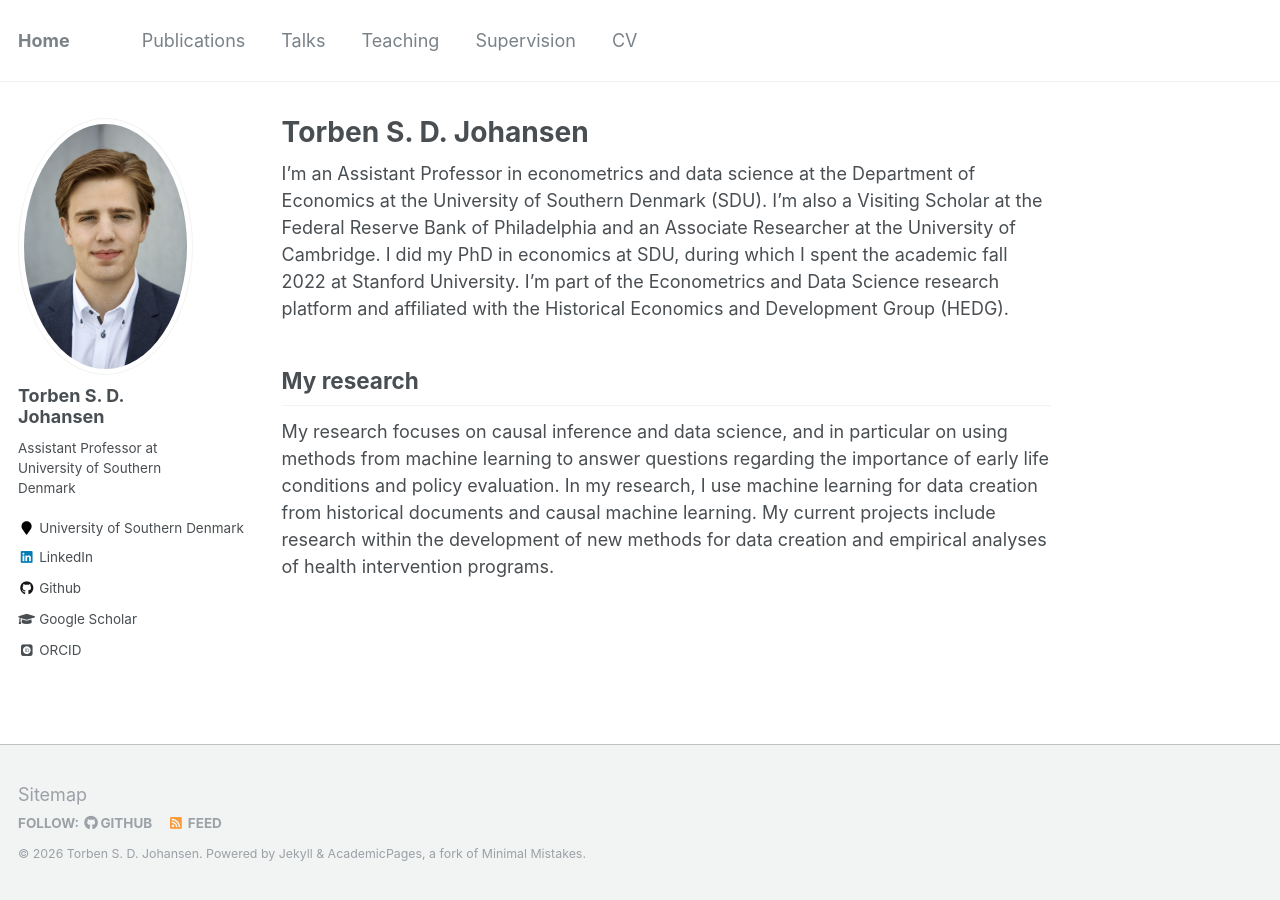
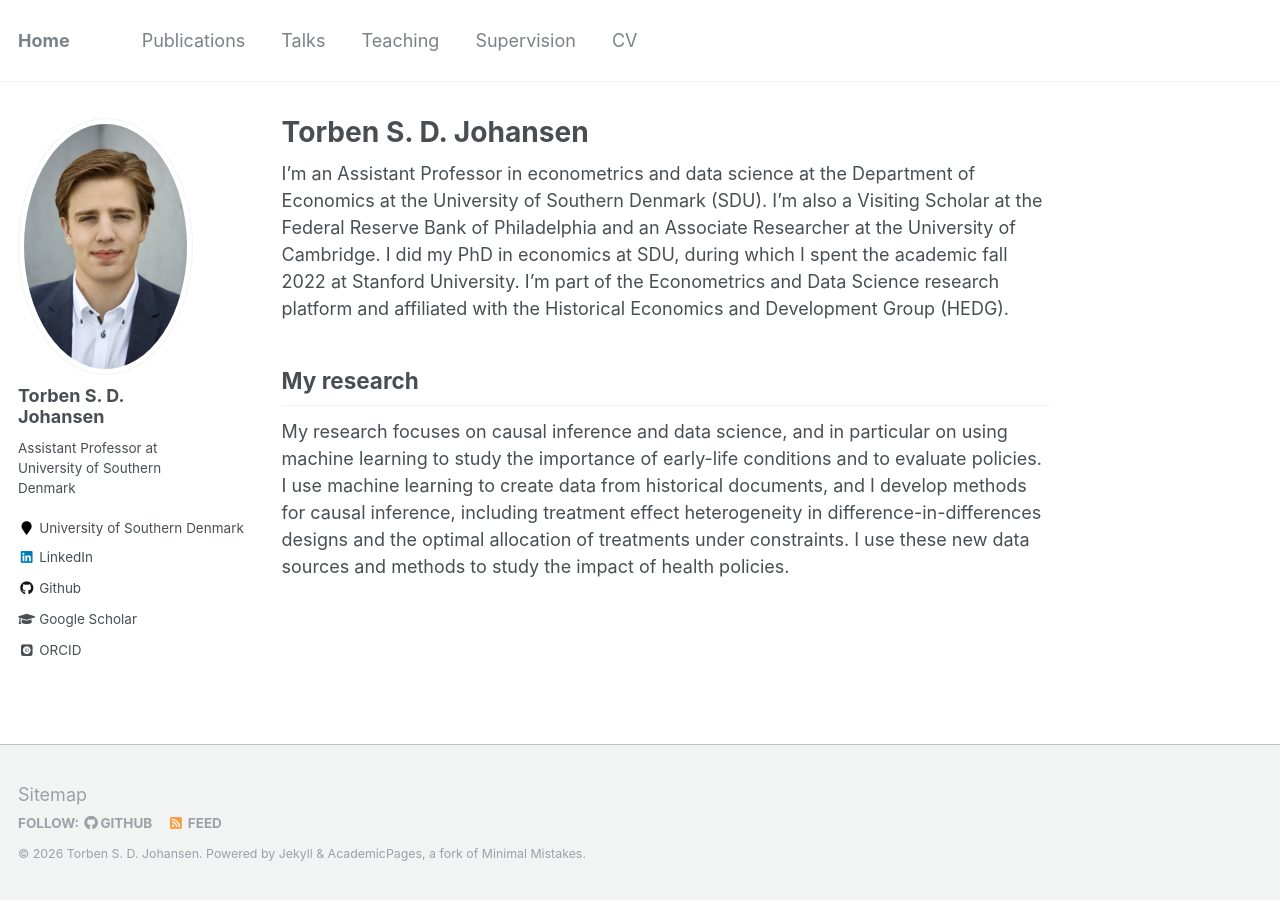
Before and after one commit to TorbenSDJohansen/TorbenSDJohansen.github.io, a Jekyll site: the page built from _pages/about.md, in a window 1280 px wide. Built offline with Jekyll 4.4.1, drawn with Linux system fonts in a browser that asks for light colours; some web fonts are replaced.

Commit message:
improve bio

```diff
--- a/_config.yml
+++ b/_config.yml
@@ -73,7 +73,7 @@ social:
 
 # Analytics
 analytics:
-  provider               :  "google-universal" # false (default), "google", "google-universal", "custom"
+  provider               : false # false (default), "google", "google-universal", "custom"
   google:
     tracking_id          :
 
--- a/_includes/head/custom.html
+++ b/_includes/head/custom.html
@@ -2,26 +2,6 @@
 
 <!-- start custom head snippets -->
 
-<link rel="apple-touch-icon" sizes="57x57" href="{{ base_path }}/images/apple-touch-icon-57x57.png?v=M44lzPylqQ">
-<link rel="apple-touch-icon" sizes="60x60" href="{{ base_path }}/images/apple-touch-icon-60x60.png?v=M44lzPylqQ">
-<link rel="apple-touch-icon" sizes="72x72" href="{{ base_path }}/images/apple-touch-icon-72x72.png?v=M44lzPylqQ">
-<link rel="apple-touch-icon" sizes="76x76" href="{{ base_path }}/images/apple-touch-icon-76x76.png?v=M44lzPylqQ">
-<link rel="apple-touch-icon" sizes="114x114" href="{{ base_path }}/images/apple-touch-icon-114x114.png?v=M44lzPylqQ">
-<link rel="apple-touch-icon" sizes="120x120" href="{{ base_path }}/images/apple-touch-icon-120x120.png?v=M44lzPylqQ">
-<link rel="apple-touch-icon" sizes="144x144" href="{{ base_path }}/images/apple-touch-icon-144x144.png?v=M44lzPylqQ">
-<link rel="apple-touch-icon" sizes="152x152" href="{{ base_path }}/images/apple-touch-icon-152x152.png?v=M44lzPylqQ">
-<link rel="apple-touch-icon" sizes="180x180" href="{{ base_path }}/images/apple-touch-icon-180x180.png?v=M44lzPylqQ">
-<link rel="icon" type="image/png" href="{{ base_path }}/images/favicon-32x32.png?v=M44lzPylqQ" sizes="32x32">
-<link rel="icon" type="image/png" href="{{ base_path }}/images/android-chrome-192x192.png?v=M44lzPylqQ" sizes="192x192">
-<link rel="icon" type="image/png" href="{{ base_path }}/images/favicon-96x96.png?v=M44lzPylqQ" sizes="96x96">
-<link rel="icon" type="image/png" href="{{ base_path }}/images/favicon-16x16.png?v=M44lzPylqQ" sizes="16x16">
-<link rel="manifest" href="{{ base_path }}/images/manifest.json?v=M44lzPylqQ">
-<link rel="mask-icon" href="{{ base_path }}/images/safari-pinned-tab.svg?v=M44lzPylqQ" color="#000000">
-<link rel="shortcut icon" href="/images/favicon.ico?v=M44lzPylqQ">
-<meta name="msapplication-TileColor" content="#000000">
-<meta name="msapplication-TileImage" content="{{ base_path }}/images/mstile-144x144.png?v=M44lzPylqQ">
-<meta name="msapplication-config" content="{{ base_path }}/images/browserconfig.xml?v=M44lzPylqQ">
-<meta name="theme-color" content="#ffffff">
 <link rel="stylesheet" href="{{ base_path }}/assets/css/academicons.css"/>
 
 <script type="text/x-mathjax-config"> MathJax.Hub.Config({ TeX: { equationNumbers: { autoNumber: "all" } } }); </script>
--- a/_layouts/talk.html
+++ b/_layouts/talk.html
@@ -35,7 +35,7 @@ layout: default
         {% elsif page.date %}
           <p class="page__date"><strong><i class="fa fa-fw fa-calendar" aria-hidden="true"></i>Date:</strong> <time datetime="{{ page.date | date_to_xmlschema }}">{{ page.date | date: "%B %d, %Y" }}</time></p>
         {% endif %}
-        {% if page.talk_type %}<p>{{page.talk_type}} at {{ page.venue }},  {{page.location}} {% endif %}
+        {% if page.type %}<p>{{ page.type }} at {{ page.venue }}, {{ page.location }}</p>{% endif %}
 
         </header>
       {% endunless %}
--- a/_pages/about.md
+++ b/_pages/about.md
@@ -14,6 +14,6 @@ I did my PhD in economics at SDU, during which I spent the academic fall 2022 at
 I'm part of the Econometrics and Data Science research platform and affiliated with the Historical Economics and Development Group (HEDG).
 
 ## My research
-My research focuses on causal inference and data science, and in particular on using methods from machine learning to answer questions regarding the importance of early life conditions and policy evaluation.
-In my research, I use machine learning for data creation from historical documents and causal machine learning.
-My current projects include research within the development of new methods for data creation and empirical analyses of health intervention programs.
+My research focuses on causal inference and data science, and in particular on using machine learning to study the importance of early-life conditions and to evaluate policies.
+I use machine learning to create data from historical documents, and I develop methods for causal inference, including treatment effect heterogeneity in difference-in-differences designs and the optimal allocation of treatments under constraints.
+I use these new data sources and methods to study the impact of health policies.
```
Also changed, not shown: _pages/404.md (+1 -9 lines), _pages/cv.md (+7 -1 lines), _pages/terms.md (deleted, +0 -39 lines).
